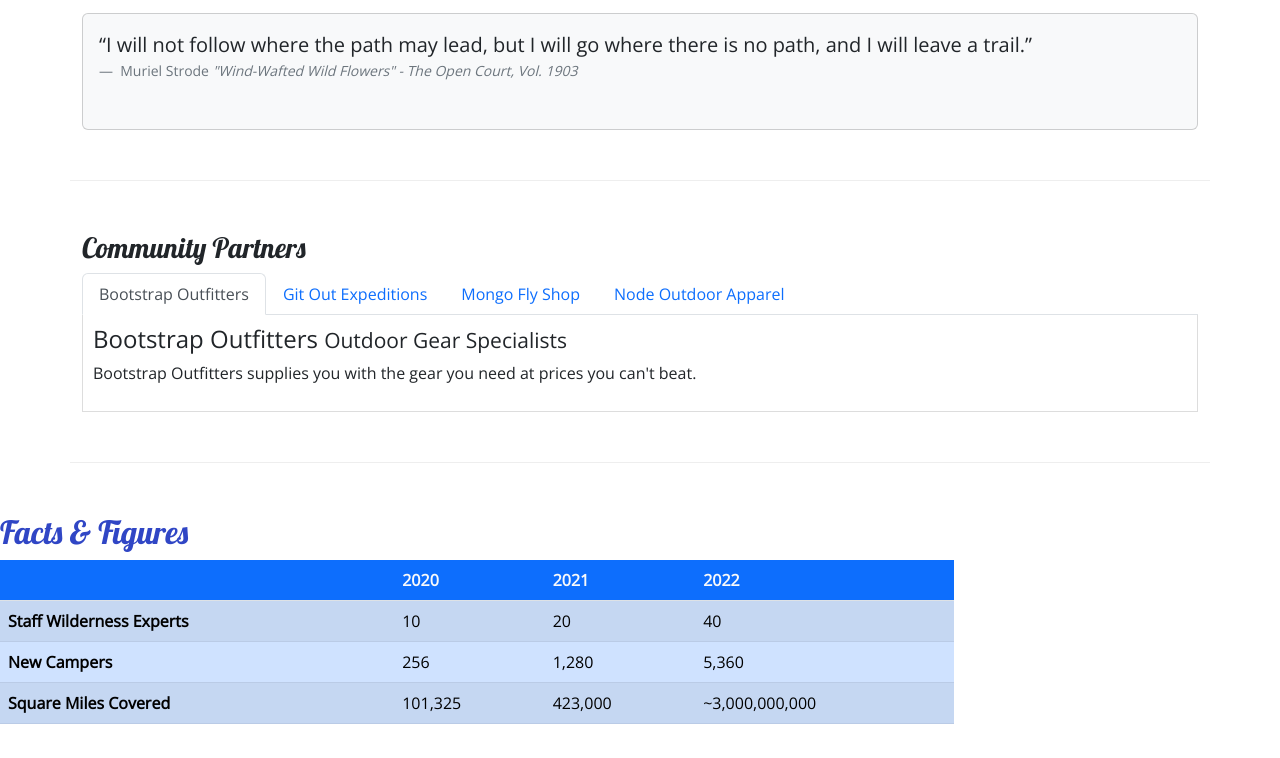
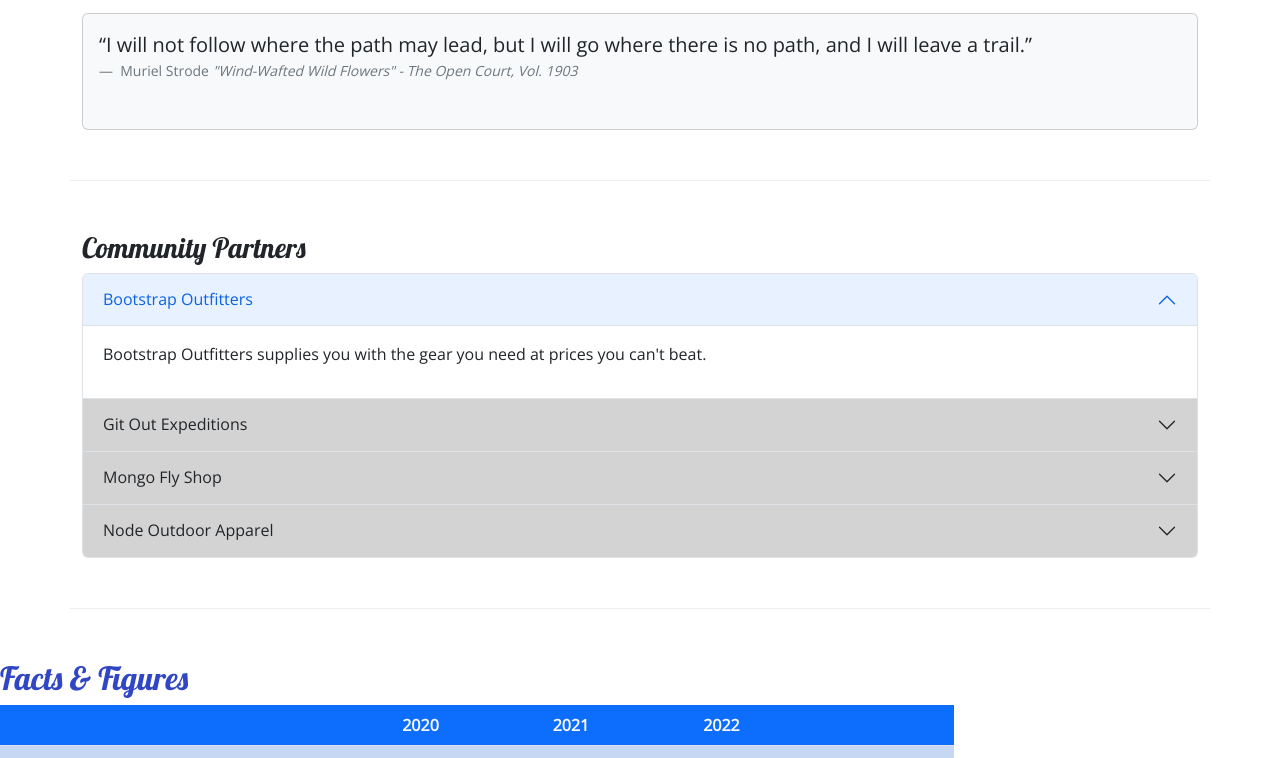
Before and after one commit to celadon29/git-test, a plain HTML site: page aboutus.html in a window 1280 px wide. Shown: the part 613-1371 px from the top of the page. Drawn offline with nearby package versions, Linux system fonts and the light colour scheme.

Commit message:
Accordion

```diff
--- a/aboutus.html
+++ b/aboutus.html
@@ -102,58 +102,61 @@
         <section class="row row-content">
             <div class="col">
                 <h3>Community Partners</h3>
-                <ul class="nav nav-tabs">
-                    <li class="nav-item">
-                        <a
-                        class="nav-link active"
-                        href="#bootstrap"
-                        role="tab"
-                        data-bs-toggle="tab"
-                        >Bootstrap Outfitters</a>
-                    </li>
-                    <li class="nav-item">
-                        <a
-                        class="nav-link"
-                        href="#git"
-                        role="tab"
-                        data-bs-toggle="tab"
-                        >Git Out Expeditions</a>
-                    </li>
-                    <li class="nav-item">
-                        <a
-                        class="nav-link"
-                        href="#mongo"
-                        role="tab"
-                        data-bs-toggle="tab"
-                        >Mongo Fly Shop</a>
-                    </li>
-                    <li class="nav-item">
-                        <a
-                        class="nav-link"
-                        href="#node"
-                        role="tab"
-                        data-bs-toggle="tab">
-                        Node Outdoor Apparel</a>
-                    </li>
-                </ul>
-                <div class="tab-content">
-                    <div role="tabpanel" class="tab-pane fade show active" id="bootstrap">
-                        <h4>Bootstrap Outfitters <small>Outdoor Gear Specialists</small></h4>
-                        <p class="d-none d-sm-block">Bootstrap Outfitters supplies you with the gear you need at prices you can't beat.</p>
+                <div id="accordionExample" class="accordion">
+                    <div class="accordion-item">
+                        <h4 class="accordion-header">
+                            <button class="accordion-button" type="button" data-bs-toggle="collapse" data-bs-target="#bootstrap">
+                                Bootstrap Outfitters
+                            </button>
+                        </h4>
+                        <div id="bootstrap" class="accordion-collapse collapse show" data-bs-parent="#accordionExample">
+                            <div class="accordion-body d-none d-sm-block">
+                                <p>Bootstrap Outfitters supplies you with the gear you need at prices you can't beat.</p>
+                            </div>
+                        </div>
                     </div>
-                    <div role="tabpanel" class="tab-pane fade" id="git">
-                        <h4>Git Out Expeditions <small>Group Adventure Expeditions</small></h4>
-                        <p class="d-none d-sm-block">Join Git Out Expeditions to explore new horizons with a group of other adventurers!</p>
+                    <div class="accordion-item">
+                        <h4 class="accordion-header">
+                            <button class="accordion-button collapsed" type="button" data-bs-toggle="collapse" data-bs-target="#git">
+                                Git Out Expeditions
+                            </button>
+                        </h4>
+                        <div id="git" class="accordion-collapse collapse" data-bs-parent="#accordionExample">
+                            <div class="accordion-body d-none d-sm-block">
+                                <p>Join Git Out Expeditions to explore new horizons with a group of other adventurers!
+                                </p>
+                            </div>
+                        </div>
                     </div>
-                    <div role="tabpanel" class="tab-pane fade" id="mongo">
-                        <h4>Mongo Fly Shop <small>Your Neighborhood Fly Fishing Shop</small></h4>
-                        <p class="d-none d-sm-block">Need a new fishing pole, a tacklebox, or flies of all kinds? Stop by Mongo Fly Shop.</p>
+                    <div class="accordion-item">
+                        <h4 class="accordion-header">
+                            <button class="accordion-button collapsed" type="button" data-bs-toggle="collapse" data-bs-target="#mongo">
+                                Mongo Fly Shop
+                            </button>
+                        </h4>
+                        <div id="mongo" class="accordion-collapse collapse" data-bs-parent="#accordionExample">
+                            <div class="accordion-body d-none d-sm-block">
+                                <p>Need a new fishing pole, a tacklebox, or flies of all kinds? Stop by Mongo Fly Shop.
+                                </p>
+                            </div>
+                        </div>
                     </div>
-                    <div role="tabpanel" class="tab-pane fade" id="node">
-                        <h4>Node Outdoor Apparel <small>Outdoor Clothes & Shoes</small></h4>
-                        <p class="d-none d-sm-block">From polar fleeces to swimsuits, hiking boots to waders, a visit to Node will be sure to get you covered.</p>
+                    <div class="accordion-item">
+                        <h4 class="accordion-header">
+                            <button class="accordion-button collapsed" type="button" data-bs-toggle="collapse" data-bs-target="#node">
+                                Node Outdoor Apparel
+                            </button>
+                        </h4>
+                        <div id="node" class="accordion-collapse collapse" data-bs-parent="#accordionExample">
+                            <div class="accordion-body d-none d-sm-block">
+                                <p>From polar fleece to swimsuits, hiking boots to waders, a visit to Node will be sure to get you covered.
+                                </p>
+                            </div>
+                        </div>
                     </div>
                 </div>
+
+
             </div>
         </section>
     </div>
--- a/css/styles.css
+++ b/css/styles.css
@@ -39,8 +39,7 @@
     margin-left: auto;
 }
 
-.tab-content {
-    border: 1px solid #DDD;
-    border-top: none;
-    padding: 10px;
+.accordion-button {
+    background-color: #d3d3d3;
 }
+}
```
